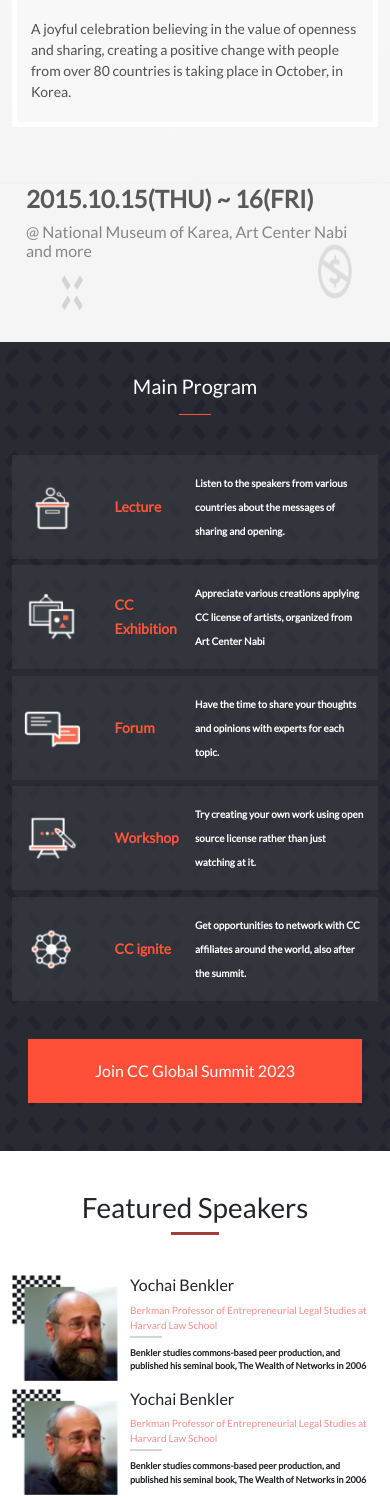
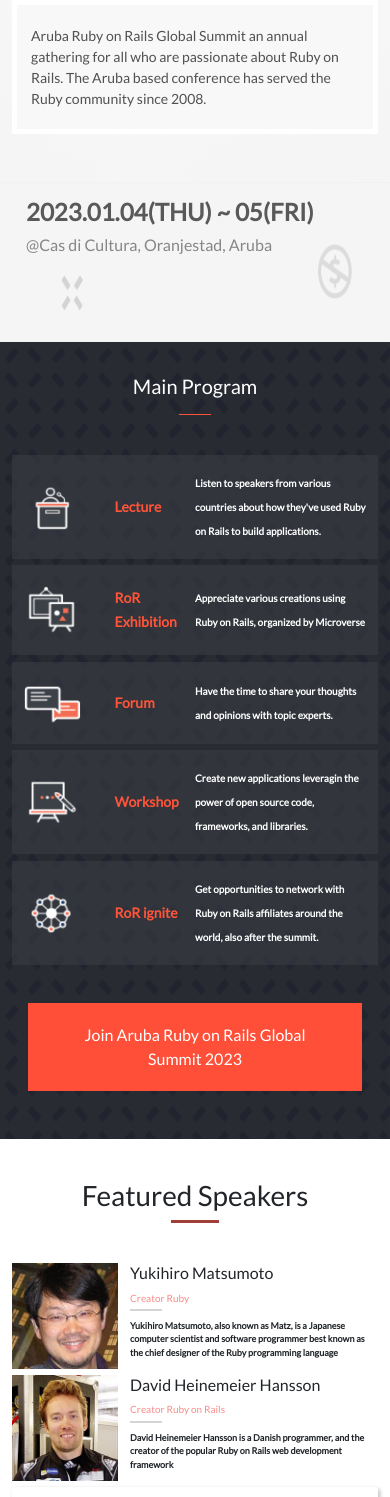
Before and after one commit to hafedEfheij/Capstone-Project-1, a website: page index.html in a window 390 px wide. Shown: the part 503-2000 px from the top of the page. Drawn offline with nearby package versions, Linux system fonts and the light colour scheme.

Commit message:
Add custom text and images

```diff
--- a/assets/javascript/app.js
+++ b/assets/javascript/app.js
@@ -22,95 +22,3 @@
 menuBtn.addEventListener('click', openMenuHandler);
 closeMenuBtn.addEventListener('click', closeMenuHanlder);
 mobileLinks.addEventListener('click', closeMenuHanlder);
-
-const speakersArray = [
-  {
-    id: 0,
-    name: 'Yochai Benkler',
-    title:
-      'Berkman Professor of Entrepreneurial Legal Studies at Harvard Law School',
-    description:
-      'Benkler studies commons-based peer production, and published his seminal book, The Wealth of Networks in 2006',
-    imageUrl: 'assets/images/speaker_01.png',
-    alt: 'speaker_01',
-  },
-  {
-    id: 1,
-    name: 'Yochai Benkler',
-    title:
-      'Berkman Professor of Entrepreneurial Legal Studies at Harvard Law School',
-    description:
-      'Benkler studies commons-based peer production, and published his seminal book, The Wealth of Networks in 2006',
-    imageUrl: 'assets/images/speaker_01.png',
-    alt: 'speaker_01',
-  },
-  {
-    id: 2,
-    name: 'Yochai Benkler',
-    title:
-      'Berkman Professor of Entrepreneurial Legal Studies at Harvard Law School',
-    description:
-      'Benkler studies commons-based peer production, and published his seminal book, The Wealth of Networks in 2006',
-    imageUrl: 'assets/images/speaker_01.png',
-    alt: 'speaker_01',
-  },
-  {
-    id: 3,
-    name: 'Yochai Benkler',
-    title:
-      'Berkman Professor of Entrepreneurial Legal Studies at Harvard Law School',
-    description:
-      'Benkler studies commons-based peer production, and published his seminal book, The Wealth of Networks in 2006',
-    imageUrl: 'assets/images/speaker_01.png',
-    alt: 'speaker_01',
-  },
-  {
-    id: 4,
-    name: 'Yochai Benkler',
-    title:
-      'Berkman Professor of Entrepreneurial Legal Studies at Harvard Law School',
-    description:
-      'Benkler studies commons-based peer production, and published his seminal book, The Wealth of Networks in 2006',
-    imageUrl: 'assets/images/speaker_01.png',
-    alt: 'speaker_01',
-  },
-  {
-    id: 5,
-    name: 'Yochai Benkler',
-    title:
-      'Berkman Professor of Entrepreneurial Legal Studies at Harvard Law School',
-    description:
-      'Benkler studies commons-based peer production, and published his seminal book, The Wealth of Networks in 2006',
-    imageUrl: 'assets/images/speaker_01.png',
-    alt: 'speaker_01',
-  },
-];
-
-const speakersLoadHandler = () => {
-  const speakers = document.getElementById('speakers-ul');
-  speakersArray.forEach((speaker) => {
-    const speakerCard = document.createElement('li');
-    speakerCard.classList.add('speaker-card');
-    if (speaker.id > 1) {
-      speakerCard.classList.add('desktop-only');
-    }
-    speakerCard.innerHTML = `
-      <img src=${speaker.imageUrl} alt="${speaker.alt}" />
-      <div class="speaker">
-        <h3 class="speaker-name">${speaker.name}</h3>
-        <p class="speaker-title">
-          ${speaker.title}
-        </p>
-        <div class="speaker-bar"></div>
-        <p class="speaker-description">
-          ${speaker.description}
-        </p>
-      </div>
-    `;
-    speakers.appendChild(speakerCard);
-  });
-};
-
-window.onload = () => {
-  speakersLoadHandler();
-};
--- /dev/null
+++ b/assets/javascript/speakers.js
@@ -0,0 +1,85 @@
+const speakersArray = [
+  {
+    id: 0,
+    name: 'Yukihiro Matsumoto',
+    title: 'Creator Ruby',
+    description:
+      'Yukihiro Matsumoto, also known as Matz, is a Japanese computer scientist and software programmer best known as the chief designer of the Ruby programming language',
+    imageUrl: 'assets/images/speaker_01.jpeg',
+    alt: 'speaker_01',
+  },
+  {
+    id: 1,
+    name: 'David Heinemeier Hansson',
+    title: 'Creator Ruby on Rails',
+    description:
+      'David Heinemeier Hansson is a Danish programmer, and the creator of the popular Ruby on Rails web development framework ',
+    imageUrl: 'assets/images/speaker_02.jpeg',
+    alt: 'speaker_02',
+  },
+  {
+    id: 2,
+    name: 'Juan Días',
+    title: 'Sr. Software Engineer',
+    description:
+      'Everyday carry shabby chic blog selfies meditation. Freegan four dollar toast cray church-key synth flexitarian.',
+    imageUrl: 'assets/images/speaker_03.jpeg',
+    alt: 'speaker_03',
+  },
+  {
+    id: 3,
+    name: 'Julio Leda',
+    title: 'CTO',
+    description:
+      'Vibecession humblebrag lyft mukbang four loko mustache bicycle rights godard ugh health goth austin try-hard.',
+    imageUrl: 'assets/images/speaker_04.jpeg',
+    alt: 'speaker_04',
+  },
+  {
+    id: 4,
+    name: 'Ryan Merkley',
+    title: 'Software Consultant',
+    description:
+      'Farm-to-table sus normcore single-origin coffee 3 wolf moon dreamcatcher jean shorts air plant occupy poutine.',
+    imageUrl: 'assets/images/speaker_05.jpeg',
+    alt: 'speaker_05',
+  },
+  {
+    id: 5,
+    name: 'Kilnam Chon',
+    title: 'Data Engineer',
+    description:
+      "You probably haven't heard of them post-ironic poutine unicorn green juice bicycle rights man bun chartreuse.",
+    imageUrl: 'assets/images/speaker_06.jpeg',
+    alt: 'speaker_06',
+  },
+];
+
+const speakersLoadHandler = () => {
+  const speakers = document.getElementById('speakers-ul');
+  speakersArray.forEach((speaker) => {
+    const speakerCard = document.createElement('li');
+    speakerCard.classList.add('speaker-card');
+    if (speaker.id > 1) {
+      speakerCard.classList.add('desktop-only');
+    }
+    speakerCard.innerHTML = `
+      <img src=${speaker.imageUrl} alt="${speaker.alt}" />
+      <div class="speaker">
+        <h3 class="speaker-name">${speaker.name}</h3>
+        <p class="speaker-title">
+          ${speaker.title}
+        </p>
+        <div class="speaker-bar"></div>
+        <p class="speaker-description">
+          ${speaker.description}
+        </p>
+      </div>
+    `;
+    speakers.appendChild(speakerCard);
+  });
+};
+
+window.onload = () => {
+  speakersLoadHandler();
+};
--- a/assets/stylesheets/index.css
+++ b/assets/stylesheets/index.css
@@ -13,7 +13,7 @@
 @media screen and (min-width: 768px) {
   #hero {
     margin-top: 93px;
-    background-image: url("../../assets/images/desktop_hero_bg.png");
+    background-image: url('../../assets/images/desktop_hero_bg.png');
     padding-left: 20%;
     padding-right: 30%;
   }
@@ -320,7 +320,7 @@
   #footer {
     height: 100%;
     background: #fff;
-    padding: 2rem 4rem;
+    padding: 2rem 20%;
     display: grid;
     grid-template-columns: 1fr 2fr;
     align-items: center;
@@ -328,7 +328,7 @@
   }
 
   #footer img {
-    height: 32px;
+    height: 64px;
   }
 
   #footer p,
--- a/index.html
+++ b/index.html
@@ -64,7 +64,7 @@
           <li><a href="#">Join</a></li>
           <li><a href="#">Sponsor</a></li>
           <li><a href="#">News</a></li>
-          <li id="cc_campaign"><a href="#">CC Campaign</a></li>
+          <li id="cc_campaign"><a href="#">RoR Campaign</a></li>
         </ul>
       </nav>
     </header>
@@ -82,29 +82,27 @@
           <li><a href="#">Join</a></li>
           <li><a href="#">Sponsor</a></li>
           <li><a href="#">News</a></li>
-          <li id="cc_campaign"><a href="#">CC Campaign</a></li>
+          <li id="cc_campaign"><a href="#">RoR Campaign</a></li>
         </ul>
       </div>
     </section>
 
     <section id="hero">
       <header id="hero-header">
-        <h3>"Hello! Sharing world"</h3>
-        <h1>Creative commons</h1>
+        <h3>"Hello World!"</h3>
+        <h1>Aruba Ruby on Rails</h1>
         <h1>Global summit</h1>
         <h1>2023</h1>
       </header>
       <article>
         <p id="sub-theme">
-          A joyful celebration believing in the value of openness and sharing,
-          creating a positive change with people from over 80 countries is
-          taking place in October, in Korea.
+          Aruba Ruby on Rails Global Summit an annual gathering for all who are
+          passionate about Ruby on Rails. The Aruba based conference has served
+          the Ruby community since 2008.
         </p>
         <div id="date-venue">
-          <h3 id="date">2015.10.15(THU) ~ 16(FRI)</h3>
-          <h5 id="venue">
-            @ National Museum of Karea, Art Center Nabi and more
-          </h5>
+          <h3 id="date">2023.01.04(THU) ~ 05(FRI)</h3>
+          <h5 id="venue">@Cas di Cultura, Oranjestad, Aruba</h5>
         </div>
       </article>
     </section>
@@ -120,40 +118,40 @@
             <img src="./assets/images/program_icon_01.png" alt="lecture" />
             <h3>Lecture</h3>
             <p>
-              Listen to the speakers from various countries about the messages
-              of sharing and opening.
+              Listen to speakers from various countries about how they've used
+              Ruby on Rails to build applications.
             </p>
           </li>
           <li class="program-card">
             <img src="./assets/images/program_icon_02.png" alt="exhibition" />
-            <h3>CC Exhibition</h3>
+            <h3>RoR Exhibition</h3>
             <p>
-              Appreciate various creations applying CC license of artists,
-              organized from Art Center Nabi
+              Appreciate various creations using Ruby on Rails, organized by
+              Microverse
             </p>
           </li>
           <li class="program-card">
             <img src="./assets/images/program_icon_03.png" alt="forum" />
             <h3>Forum</h3>
             <p>
-              Have the time to share your thoughts and opinions with experts for
-              each topic.
+              Have the time to share your thoughts and opinions with topic
+              experts.
             </p>
           </li>
           <li class="program-card">
             <img src="./assets/images/program_icon_04.png" alt="workshop" />
             <h3>Workshop</h3>
             <p>
-              Try creating your own work using open source license rather than
-              just watching at it.
+              Create new applications leveragin the power of open source code,
+              frameworks, and libraries.
             </p>
           </li>
           <li class="program-card">
             <img src="./assets/images/program_icon_05.png" alt="affiliates" />
-            <h3>CC ignite</h3>
+            <h3>RoR ignite</h3>
             <p>
-              Get opportunities to network with CC affiliates around the world,
-              also after the summit.
+              Get opportunities to network with Ruby on Rails affiliates around
+              the world, also after the summit.
             </p>
           </li>
         </ul>
@@ -162,7 +160,7 @@
         <a href="#">See the whole the program</a>
       </article>
       <button type="button" class="mobile-only">
-        Join CC Global Summit 2023
+        Join Aruba Ruby on Rails Global Summit 2023
       </button>
     </section>
 
@@ -192,20 +190,22 @@
     </section>
 
     <footer id="footer">
-      <div class="text-center">
-        <img src="./assets/images/cck-logo.png" />
+        <img src="./assets/images/rails.png"/>
       </div>
       <div>
-        <p>2015 Creative Commons Korea. Some Rights Reserved.</p>
+        <p>
+          <i class="fa-solid fa-copyright"></i> 2023 Aruba Ruby on Rails. Some
+          Rights Reserved.
+        </p>
         <span>
           달리 정하지 않은 웹사이트의 모든 내용은 크리에이티브 커먼즈 저작자표시
           2.0 대한민국 라이선스에 따라 이용할 수 있습니다. 자세한 이용기능
-          내용과 허락조건은 https://creativecommons.org/licences/by/2.0/kr 를
-          보세요.
+          내용과 허락조건은 를 보세요.
         </span>
       </div>
     </footer>
 
     <script src="./assets/javascript/app.js"></script>
+    <script src="./assets/javascript/speakers.js"></script>
   </body>
 </html>
```
Also changed, not shown: about.html (+43 -38 lines), assets/stylesheets/about.css (+6 -3 lines), assets/images/about_logo.png, assets/images/logo.png, assets/images/rails-white.png (added), assets/images/rails.png (added), assets/images/speaker_01.jpeg (added), assets/images/speaker_02.jpeg (added), assets/images/speaker_03.jpeg (added), assets/images/speaker_04.jpeg (added), assets/images/speaker_05.jpeg (added), assets/images/speaker_06.jpeg (added).
